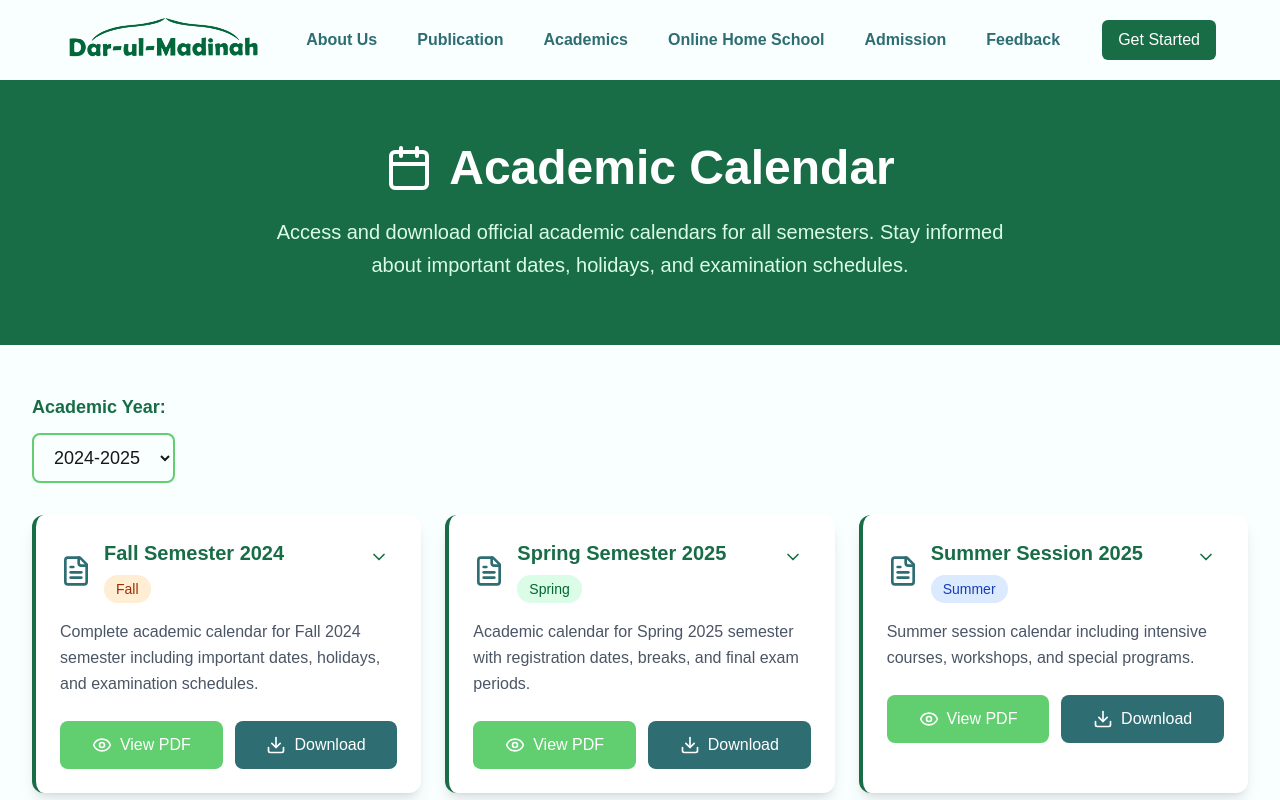
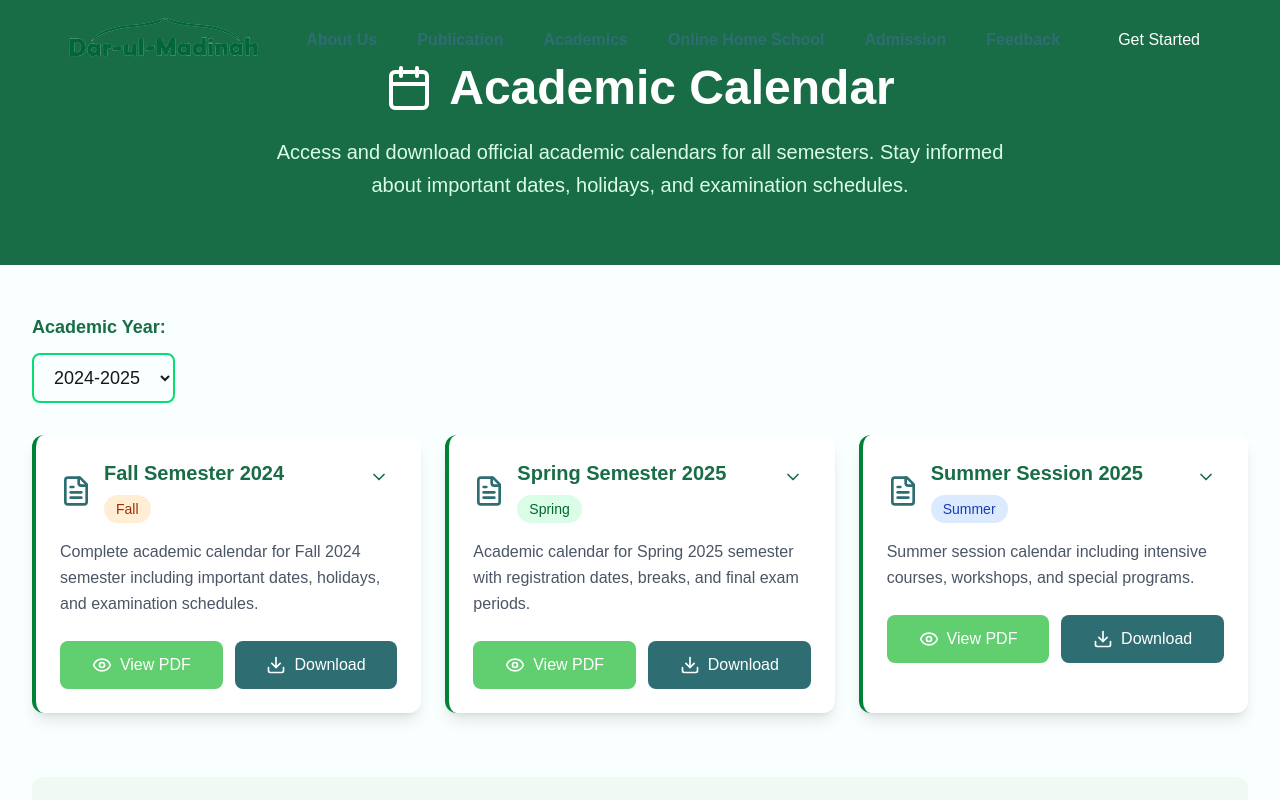
Before and after one commit to jhtanjim/darulmadinabd, a Next.js app: page /academics/academic-calendar in a window 1280 px wide. Shown: the top 800 px of the page. Built offline with nearby package versions, Linux system fonts and the light colour scheme.

Commit message:
done academics

```diff
--- a/src/app/academics/academic-calendar/page.tsx
+++ b/src/app/academics/academic-calendar/page.tsx
@@ -1,4 +1,3 @@
-"use client";
 import {
   Calendar,
   ChevronDown,
@@ -78,7 +77,7 @@ const AcademicCalendarPage: React.FC = () => {
     (doc) => doc.academicYear === selectedYear
   );
 
-  const handleViewPDF = (pdfUrl: string, title: string) => {
+  const handleViewPDF = (pdfUrl: string) => {
     // Open PDF in new tab
     window.open(pdfUrl, "_blank");
   };
@@ -113,7 +112,6 @@ const AcademicCalendarPage: React.FC = () => {
   return (
     <div className="min-h-screen" style={{ backgroundColor: "#f8fffe" }}>
       {/* Header Section */}
-      <div className="pt-20">
       <div
         className="py-16 px-4 sm:px-6 lg:px-8"
         style={{ backgroundColor: "#186d46" }}
@@ -132,7 +130,6 @@ const AcademicCalendarPage: React.FC = () => {
           </p>
         </div>
       </div>
-      </div>
 
       {/* Main Content */}
       <div className="max-w-7xl mx-auto px-4 sm:px-6 lg:px-8 py-12">
@@ -147,10 +144,7 @@ const AcademicCalendarPage: React.FC = () => {
           <select
             value={selectedYear}
             onChange={(e) => setSelectedYear(e.target.value)}
-            className="px-4 py-3 border-2 rounded-lg text-lg font-medium focus:outline-none focus:ring-2 transition-all"
-            style={{
-              borderColor: "#61ce70",
-            }}
+            className="px-4 py-3 border-2 border-green-400 rounded-lg text-lg font-medium focus:outline-none focus:ring-2 focus:ring-green-700 focus:border-green-700 transition-all"
           >
             {academicYears.map((year) => (
               <option key={year} value={year}>
@@ -165,8 +159,7 @@ const AcademicCalendarPage: React.FC = () => {
           {filteredDocuments.map((doc) => (
             <div
               key={doc.id}
-              className="bg-white rounded-xl shadow-lg hover:shadow-xl transition-all duration-300 transform hover:-translate-y-1 border-l-4"
-              style={{ borderLeftColor: "#186d46" }}
+              className="bg-white rounded-xl shadow-lg hover:shadow-xl transition-all duration-300 transform hover:-translate-y-1 border-l-4 border-l-green-700"
             >
               {/* Card Header */}
               <div className="p-6">
@@ -238,7 +231,7 @@ const AcademicCalendarPage: React.FC = () => {
                 {/* Action Buttons */}
                 <div className="flex gap-3 mt-6">
                   <button
-                    onClick={() => handleViewPDF(doc.pdfUrl, doc.title)}
+                    onClick={() => handleViewPDF(doc.pdfUrl)}
                     className="flex-1 flex items-center justify-center px-4 py-3 rounded-lg font-medium transition-all duration-200 hover:transform hover:scale-105"
                     style={{
                       backgroundColor: "#61ce70",
```
Lines whose indentation alone changed are shown as unchanged.
